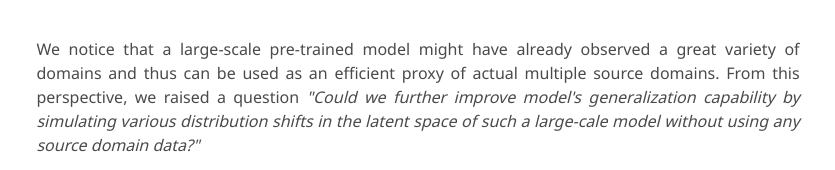
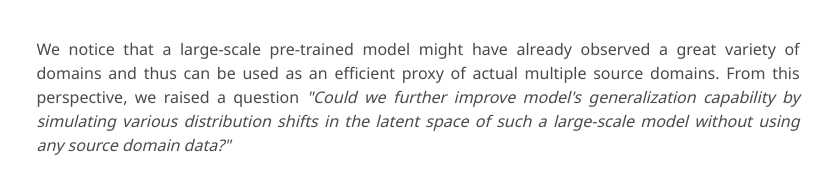
Before and after one commit to PromptStyler/PromptStyler.github.io, a plain HTML site: page index.html in a window 1280 px wide. Shown: the part 1731-1901 px from the top of the page, 222-1057 px from the left. Drawn offline with nearby package versions, Linux system fonts and the light colour scheme; some icons are missing; a web font is replaced by a local one.

Commit message:
Update Project Page

```diff
--- a/index.html
+++ b/index.html
@@ -169,7 +169,7 @@
             <b>Figure 1.</b> (a) Text features could effectively represent various image styles in a joint vision-language space. (b) PromptStyler synthesizes diverse styles in a joint vision-language space via learnable style word vectors for pseudo-words <b>S</b><sub>*</sub> without using any images.
           </p>
           <p style="margin-top:40px">
-            We notice that a large-scale pre-trained model might have already observed a great variety of domains and thus can be used as an efficient proxy of actual multiple source domains. From this perspective, we raised a question <i>"Could we further improve model's generalization capability by simulating various distribution shifts in the latent space of such a large-cale model without using any source domain data?"</i>
+            We notice that a large-scale pre-trained model might have already observed a great variety of domains and thus can be used as an efficient proxy of actual multiple source domains. From this perspective, we raised a question <i>"Could we further improve model's generalization capability by simulating various distribution shifts in the latent space of such a large-scale model without using any source domain data?"</i>
           </p>
           <p>
             In this paper, we propose a prompt-driven style generation method, dubbed <b>PromptStyler</b>, which synthesizes diverse styles via learnable word vectors to simulate distribution shifts in a hyperspherical joint vision-language space. PromptStyler is motivated by the observation that a shared style of images could characterize a domain and such a shared style could be captured by a learnable word vector for a pseudo-word <b>S</b><sub>*</sub> using CLIP with a prompt ("a painting in the style of <b>S</b><sub>*</sub>").
```
